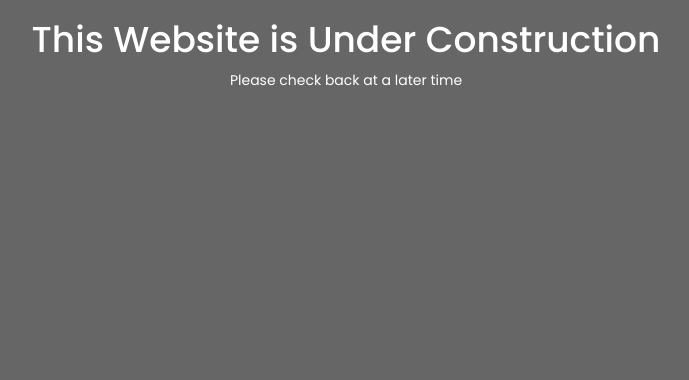
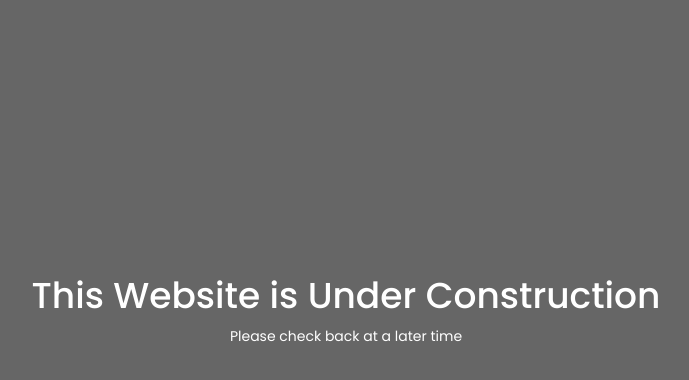
Before and after one commit to kaimaquiran/kaimaquiran.github.io, a website: page index.html in a window 1280 px wide. Shown: the whole page, without its empty margins (294-983 px from the left). Drawn offline with Linux system fonts and the light colour scheme.

Commit message:
under construction css

```diff
--- a/index.html
+++ b/index.html
@@ -29,6 +29,14 @@
 		font-family: 'Poppins',sans-serif;
 		color: #fff
 	}
+
+	div.container{
+		height: 20vh;
+		display: flex;
+		flex-direction: column;
+		margin-top: 20%;
+		margin-bottom: 20%;
+	}
 </style>
 <body>
 	<div class="container">
```
